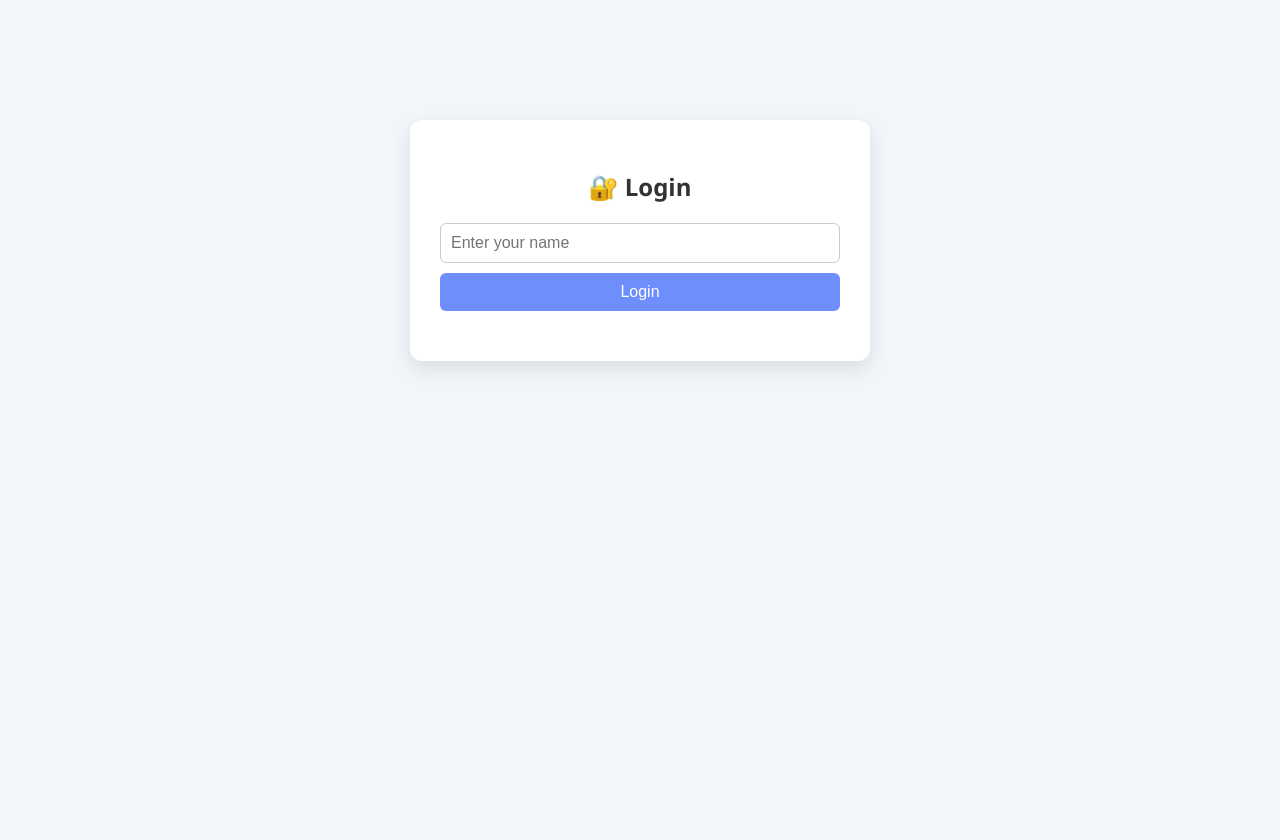
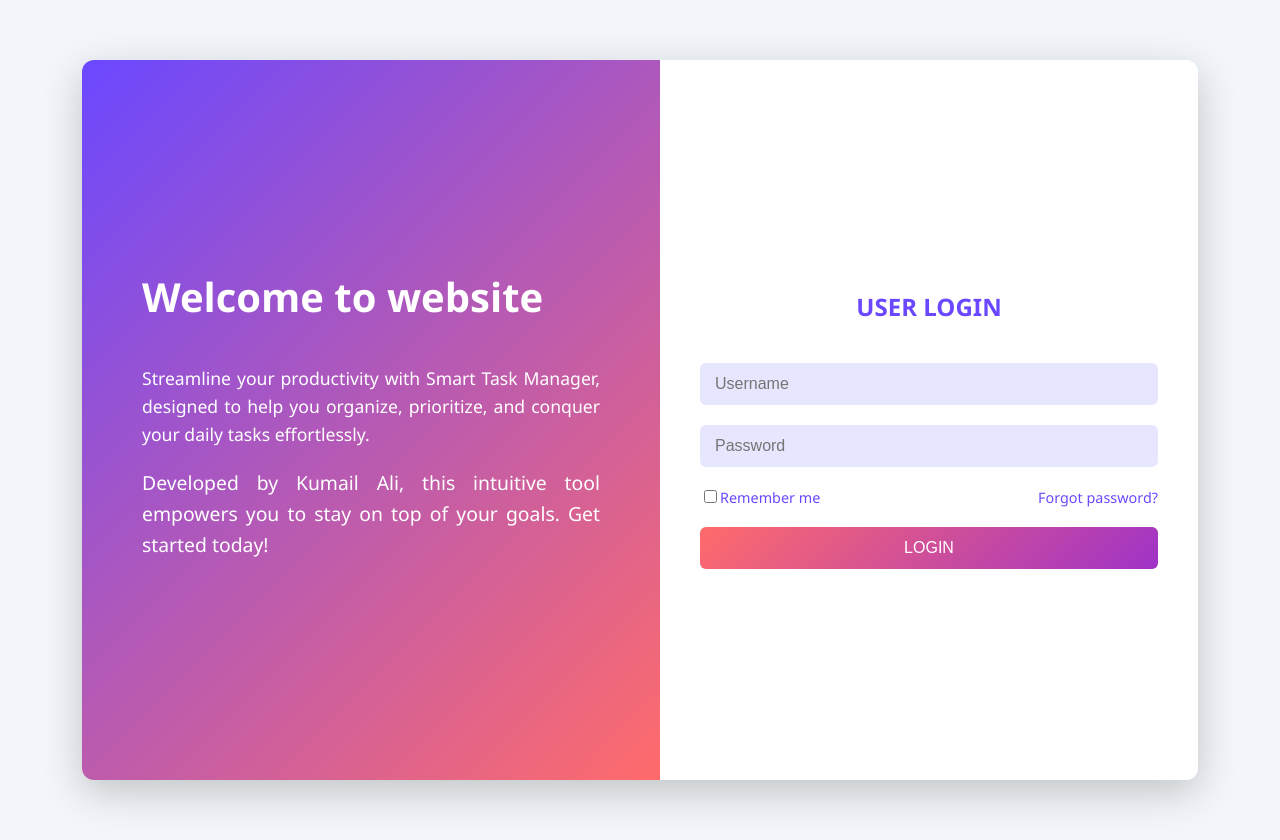
Before and after one commit to Kumaillx/Smart-Task-Manager, a React (Vite) app in the folder Frontend/: page / in a window 1280 px wide. Before the commit the page ends 800 px from the top, so only its background shows below. Built offline with nearby package versions, Linux system fonts and the light colour scheme.

Commit message:
Made a more efficient and stylish login page

```diff
--- a/Frontend/src/components/Login.jsx
+++ b/Frontend/src/components/Login.jsx
@@ -1,7 +1,9 @@
 import React, { useState } from 'react';
+// import './index.css';
 
 function Login({ onLogin }) {
   const [username, setUsername] = useState('');
+  const [password, setPassword] = useState('');
 
   const handleSubmit = (e) => {
     e.preventDefault();
@@ -12,18 +14,48 @@ function Login({ onLogin }) {
   };
 
   return (
+    <div className="login-wrapper">
+      <div className="login-page">
+        <div className="welcome-section">
+          <h1>Welcome to website</h1>
+          <p className='welcome-text'>
+            Streamline your productivity with Smart Task Manager,
+            designed to help you organize, prioritize,
+            and conquer your daily tasks effortlessly.
+            <p children="welcome-text">
+            Developed by Kumail Ali, this intuitive tool empowers you to stay on top of your goals. Get started today!
+            </p>
+
+          </p>
+        </div>
         <div className="login-container">
-      <h2>🔐 Login</h2>
-      <form onSubmit={handleSubmit} className="task-form">
+          <h2 className="login-title">USER LOGIN</h2>
+          <form onSubmit={handleSubmit} className="login-form">
             <input
               type="text"
-          placeholder="Enter your name"
+              placeholder="Username"
               value={username}
               onChange={(e) => setUsername(e.target.value)}
               required
             />
-        <button type="submit">Login</button>
+            <input
+              type="password"
+              placeholder="Password"
+              value={password}
+              onChange={(e) => setPassword(e.target.value)}
+              required
+            />
+            <div className="login-options">
+              <label>
+                <input type="checkbox" />
+                Remember me
+              </label>
+              <a href="#" className="forgot-password">Forgot password?</a>
+            </div>
+            <button type="submit" className="login-button">LOGIN</button>
           </form>
+        </div>
+      </div>
     </div>
   );
 }
--- a/Frontend/src/index.css
+++ b/Frontend/src/index.css
@@ -204,27 +204,151 @@ label {
   background-color: #138496;
 }
 
+/* ===== Base Layout and Gradient Background ===== */
+.login-wrapper {
+  height: 100vh;
+  width: 100%;
+  display: flex;
+  justify-content: center;
+  align-items: center;
+}
+
+.login-page {
+  display: flex;
+  width: 90%;
+  height: 90vh;
+  max-width: 1200px;
+  border-radius: 12px;
+  overflow: hidden;
+  box-shadow: 0 12px 40px rgba(0, 0, 0, 0.2);
+}
+
+
+/* ===== Welcome Section ===== */
+.welcome-section {
+  flex: 1;
+  background: linear-gradient(135deg, #6b48ff, #ff6b6b);
+  color: white;
+  padding: 60px;
+  display: flex;
+  flex-direction: column;
+  justify-content: center;
+  align-items: flex-start;
+  height: 100%;
+  box-sizing: border-box;
+}
+
+.welcome-section h1 {
+  font-size: 2.5em;
+  margin-bottom: 20px;
+}
+
+.welcome-section p {
+  font-size: 1.1em;
+  line-height: 1.6;
+  max-width: 500px;
+}
+
+/* ===== Login Container ===== */
 .login-container {
-  max-width: 400px;
-  margin: 100px auto;
-  background: white;
-  padding: 30px;
-  border-radius: 12px;
-  box-shadow: 0 8px 20px rgba(0, 0, 0, 0.1);
+  flex: 1;
+  background-color: white;
+  padding: 40px;
+  display: flex;
+  flex-direction: column;
+  justify-content: center;
+  height: 100%;
+  box-sizing: border-box;
   text-align: center;
 }
 
-.logout-btn {
-  background-color: #dc3545;
+/* ===== Login Title ===== */
+.login-title {
+  color: #6b48ff;
+  font-size: 1.5em;
+  margin-bottom: 30px;
+}
+
+/* ===== Login Form Inputs ===== */
+.login-form input[type="text"],
+.login-form input[type="password"] {
+  width: 100%;
+  padding: 12px 15px;
+  margin: 10px 0;
+  background-color: #e6e6ff;
+  border: none;
+  border-radius: 6px;
+  font-size: 1rem;
+  box-sizing: border-box;
+}
+
+/* ===== Checkbox and Forgot Password ===== */
+.login-options {
+  display: flex;
+  justify-content: space-between;
+  align-items: center;
+  font-size: 0.9rem;
+  color: #6b48ff;
+  margin: 10px 0 20px;
+}
+
+.forgot-password {
+  text-decoration: none;
+  color: #6b48ff;
+}
+
+.forgot-password:hover {
+  text-decoration: underline;
+}
+
+/* ===== Login Button ===== */
+.login-button {
+  background: linear-gradient(135deg, #ff6b6b, #a033c7);
   color: white;
+  padding: 12px 20px;
+  font-size: 1rem;
   border: none;
-  /* padding: 6px 12px; */
   border-radius: 6px;
   cursor: pointer;
-  float: right;
-  margin-top: -20px;
+  width: 100%;
+  transition: background 0.3s ease;
 }
 
-.logout-btn:hover {
-  background-color: #b52a3a;
+.login-button:hover {
+  background: linear-gradient(135deg, #ff4d4d, #8a2be2);
 }
+
+/* ===== Responsive Support ===== */
+@media (max-width: 900px) {
+  .login-page {
+    flex-direction: column;
+    height: auto;
+    width: 95%;
+  }
+
+  .welcome-section,
+  .login-container {
+    flex: unset;
+    width: 100%;
+    height: auto;
+    padding: 30px;
+    text-align: center;
+    align-items: center;
+  }
+
+  .welcome-section h1 {
+    font-size: 2em;
+  }
+
+  .welcome-section p {
+    font-size: 1em;
+    max-width: none;
+  }
+}
+.welcome-text {
+  font-size: 1.1em;
+  line-height: 1.6;
+  max-width: 500px;
+  margin-top: 20px;
+  text-align: justify;
+}
```
Lines whose indentation alone changed are shown as unchanged.
